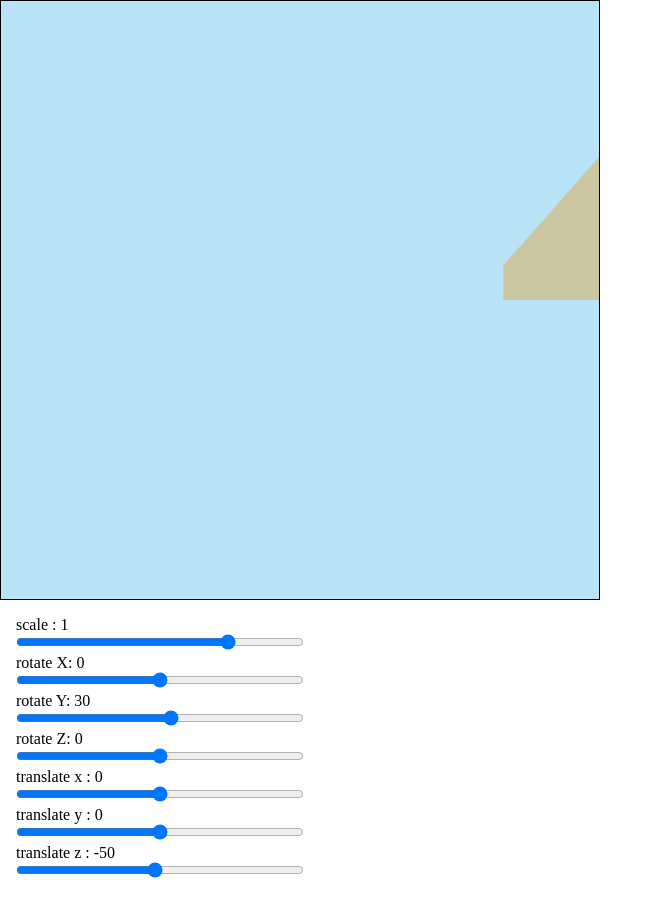
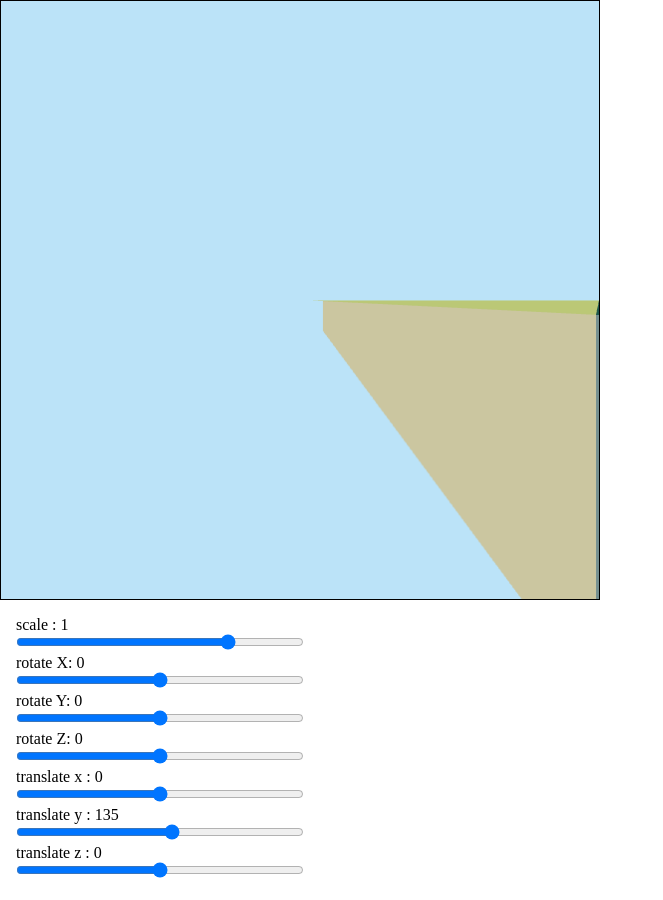
Before and after one commit to slooi/webgl2, a React (Vite) app: page / in a window 1280 px wide. Shown: the top 900 px of the page, without its empty margins (0-663 px from the left). Built offline with nearby package versions, Linux system fonts and the light colour scheme.

Commit message:
:sparkles: set default position to (0,0,135)

```diff
--- a/src/App.tsx
+++ b/src/App.tsx
@@ -7,8 +7,8 @@ import { UserInputHandler } from './UserInputHandler'
 function App() {
   const [scale, setScale] = useState<number>(1)
   const [originTranslation, setOriginTranslation] = useState<{ x: number, y: number, z: number }>({ x: 0, y: 0, z: 0 })
-  const [translation, setTranslation] = useState<{ x: number, y: number, z: number }>({ x: 0, y: 0, z: -50 })
-  const [rotation, setRotation] = useState<{ x: number, y: number, z: number }>({ x: 0, y: 30, z: 0 })
+  const [translation, setTranslation] = useState<{ x: number, y: number, z: number }>({ x: 0, y: 135, z: 0 })
+  const [rotation, setRotation] = useState<{ x: number, y: number, z: number }>({ x: 0, y: 0, z: 0 })
 
   const [renderer, setRenderer] = useState<ReturnType<typeof createWebglRenderer> | null>(null)
   const canvasRef = useRef<HTMLCanvasElement>(null)
```
